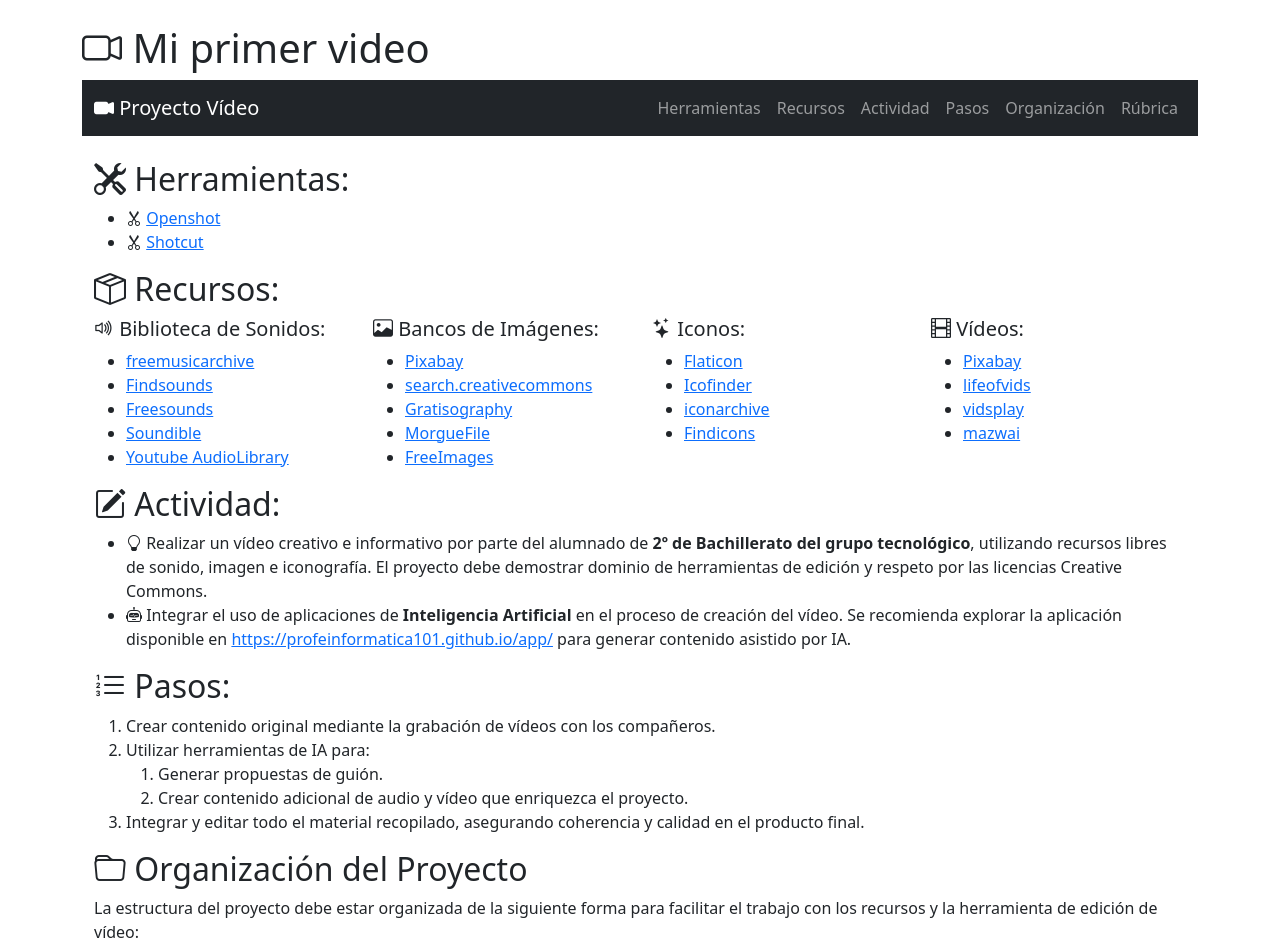
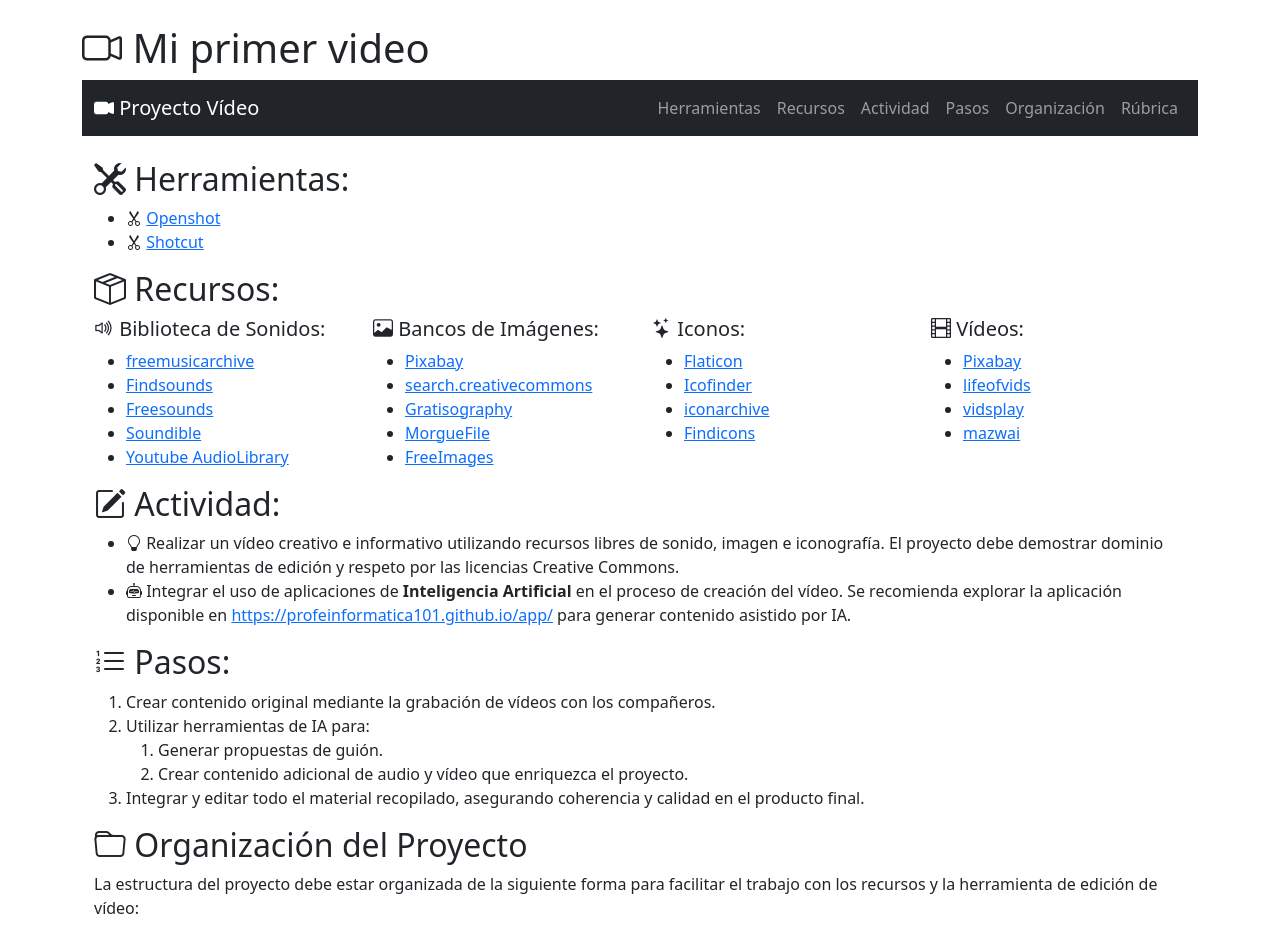
Before and after one commit to profeInformatica101/edicionvideo, a plain HTML site: page index.html in a window 1280 px wide. Shown: the top 947 px of the page. Drawn offline with nearby package versions, Linux system fonts and the light colour scheme.

Commit message:
Update index.html

```diff
--- a/index.html
+++ b/index.html
@@ -95,7 +95,7 @@
 <!-- Contenido del vídeo-->
 <h2 id="actividad"><i class="bi bi-pencil-square"></i> Actividad:</h2>
 <ul>
-    <li><i class="bi bi-lightbulb"></i> Realizar un vídeo creativo e informativo por parte del alumnado de <strong>2º de Bachillerato del grupo tecnológico</strong>, utilizando recursos libres de sonido, imagen e iconografía. El proyecto debe demostrar dominio de herramientas de edición y respeto por las licencias Creative Commons.</li>
+    <li><i class="bi bi-lightbulb"></i> Realizar un vídeo creativo e informativo utilizando recursos libres de sonido, imagen e iconografía. El proyecto debe demostrar dominio de herramientas de edición y respeto por las licencias Creative Commons.</li>
     <li><i class="bi bi-robot"></i> Integrar el uso de aplicaciones de <strong>Inteligencia Artificial</strong> en el proceso de creación del vídeo. Se recomienda explorar la aplicación disponible en <a href="https://profeinformatica101.github.io/app/" target="_blank">https://profeinformatica101.github.io/app/</a> para generar contenido asistido por IA.</li>
 </ul>
 
```
